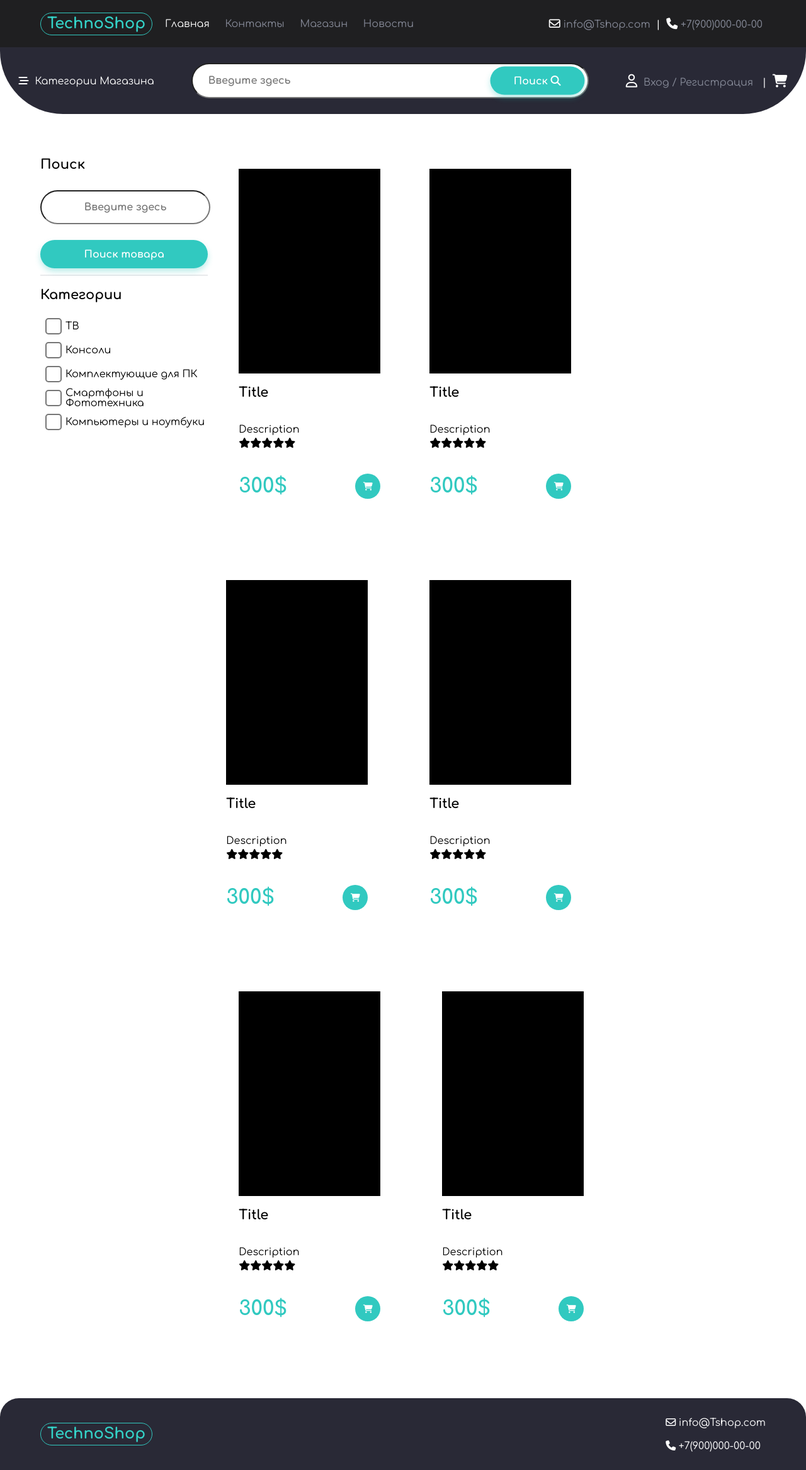
After one commit to Reset05/123, a PHP site: page /pages/shop.html in a window 1280 px wide. The commit adds this page. Shown: the whole page at 63% size. Run offline with PHP 8.4, Linux system fonts and the light colour scheme; some libraries are stand-ins or nearby versions.

Commit message:
create shop.html

```diff
--- /dev/null
+++ b/pages/shop.html
@@ -0,0 +1,246 @@
+<!DOCTYPE html>
+<html lang="ru">
+<head>
+    <meta charset="UTF-8">
+    <meta http-equiv="X-UA-Compatible" content="IE=edge">
+    <meta name="viewport" content="width=device-width, initial-scale=1.0">
+    <link rel="preconnect" href="https://fonts.googleapis.com">
+    <link rel="preconnect" href="https://fonts.gstatic.com" crossorigin>
+    <link href="https://fonts.googleapis.com/css2?family=Comfortaa:wght@300;400;500;600;700&display=swap" rel="stylesheet">
+    <link rel="stylesheet" href="/style/style.css">
+    <link rel="stylesheet" href="/style/reset.css">
+    <title>TechnoShop</title>
+</head>
+<body>
+
+    <section class="menu">
+        <!-- Меню с ссылками на разделы сайта -->
+        <div class="container container__menu">
+
+            <div class="logo__category">
+                <div class="logo">
+                    <a href="/index.html"><h2 class="logo__text">TechnoShop</h2></a>
+                </div>
+                <div class="category__menu">
+                    <a class="link__menu" href="">Главная</a>
+                    <a class="link__menu" href="">Контакты</a>
+                    <a class="link__menu" href="">Магазин</a>
+                    <a class="link__menu" href="">Новости</a>
+                </div>
+            </div>
+
+            <div class="info">
+                <p class="info__text"><span><i class="fa-regular fa-envelope"></i> info@Tshop.com</span> | <span><i class="fa-solid fa-phone"></i> +7(900)000-00-00 </span></p>
+            </div>
+        </div>
+
+        <!-- Меню с поиском -->
+        <div class="container container__search">
+
+            <div class="shop__category">
+                <a class="link__sc" href=""><i class="fa-solid fa-bars-staggered"></i>Категории Магазина</a>
+            </div>
+
+           <div class="form">
+                <form action="">
+                    <input class="inp__search" type="text" name="" id="" placeholder="Введите здесь">
+                    <button class="inp__submit" type="submit">Поиск <i class="fa-solid fa-magnifying-glass"></i></button>
+                </form>
+           </div>
+
+           <div class="login__cart">
+                <a class="link__login" href=""><i class="fa-regular fa-user"></i> <span class="login__text">Вход / Регистрация</span></a>
+                <span> |  </span>
+                <a class="link__cart" href=""><i class="fa-solid fa-cart-shopping"></i></a>
+           </div>
+
+        </div>
+    </section>
+
+<main>
+    <section>
+        <div class="container container__shop">
+            <div class="filter">
+                <h3>Поиск</h3>
+                <div class="search">
+                    <form action="">
+                        <input class="inp__search__filter" type="text" name="" id="" placeholder="Введите здесь">
+                        <button class="inp__submit__filter" type="submit">Поиск товара</button>
+                    </form>
+                </div>
+                <h3>Категории</h3>
+                <div class="category__filter">
+                    <div class="category">
+                        <input type="checkbox" name="" id=""> <label for="">ТВ</label>
+                    </div>
+                    <div class="category">
+                        <input type="checkbox" name="" id=""> <label for="">Консоли</label>
+                    </div>
+                    <div class="category">
+                        <input type="checkbox" name="" id=""> <label for="">Комплектующие для ПК</label>
+                    </div>
+                    <div class="category">
+                        <input type="checkbox" name="" id=""> <label for="">Смартфоны и Фототехника</label>
+                    </div>
+                    <div class="category">
+                        <input type="checkbox" name="" id=""> <label for="">Компьютеры и ноутбуки</label>
+                    </div>
+                </div>
+            </div>
+            <div class="products">
+                <div class="block__products">
+
+                    <div class="card__border card__filter">
+                        <div class="card">
+                            <div class="img__card">
+                                <img src="" alt="">
+                            </div>
+                            <div class="block__title">
+                                <h3>Title</h3>
+                            </div>
+                            <div class="block__desc">
+                                <p>Description</p>
+                            </div>
+                            <div class="block__score">
+                                <i class="fa-solid fa-star"></i><i class="fa-solid fa-star"></i><i class="fa-solid fa-star"></i><i class="fa-solid fa-star"></i><i class="fa-solid fa-star"></i>
+                            </div>
+                            <div class="block__curr">
+                                <p class="price">300$</p>
+                                <button class="btn__buy"><i class="fa-solid fa-cart-shopping"></i></button>
+                            </div>
+                        </div>
+                    </div>
+
+                    <div class="card__border">
+                        <div class="card">
+                            <div class="img__card">
+                                <img src="" alt="">
+                            </div>
+                            <div class="block__title">
+                                <h3>Title</h3>
+                            </div>
+                            <div class="block__desc">
+                                <p>Description</p>
+                            </div>
+                            <div class="block__score">
+                                <i class="fa-solid fa-star"></i><i class="fa-solid fa-star"></i><i class="fa-solid fa-star"></i><i class="fa-solid fa-star"></i><i class="fa-solid fa-star"></i>
+                            </div>
+                            <div class="block__curr">
+                                <p class="price">300$</p>
+                                <button class="btn__buy"><i class="fa-solid fa-cart-shopping"></i></button>
+                            </div>
+                        </div>
+                    </div>
+
+                    <div class="card__border">
+                        <div class="card">
+                            <div class="img__card">
+                                <img src="" alt="">
+                            </div>
+                            <div class="block__title">
+                                <h3>Title</h3>
+                            </div>
+                            <div class="block__desc">
+                                <p>Description</p>
+                            </div>
+                            <div class="block__score">
+                                <i class="fa-solid fa-star"></i><i class="fa-solid fa-star"></i><i class="fa-solid fa-star"></i><i class="fa-solid fa-star"></i><i class="fa-solid fa-star"></i>
+                            </div>
+                            <div class="block__curr">
+                                <p class="price">300$</p>
+                                <button class="btn__buy"><i class="fa-solid fa-cart-shopping"></i></button>
+                            </div>
+                        </div>
+                    </div>
+
+                    <div class="card__border card__filter">
+                        <div class="card">
+                            <div class="img__card">
+                                <img src="" alt="">
+                            </div>
+                            <div class="block__title">
+                                <h3>Title</h3>
+                            </div>
+                            <div class="block__desc">
+                                <p>Description</p>
+                            </div>
+                            <div class="block__score">
+                                <i class="fa-solid fa-star"></i><i class="fa-solid fa-star"></i><i class="fa-solid fa-star"></i><i class="fa-solid fa-star"></i><i class="fa-solid fa-star"></i>
+                            </div>
+                            <div class="block__curr">
+                                <p class="price">300$</p>
+                                <button class="btn__buy"><i class="fa-solid fa-cart-shopping"></i></button>
+                            </div>
+                        </div>
+                    </div>
+
+                    <div class="card__border card__filter">
+                        <div class="card">
+                            <div class="img__card">
+                                <img src="" alt="">
+                            </div>
+                            <div class="block__title">
+                                <h3>Title</h3>
+                            </div>
+                            <div class="block__desc">
+                                <p>Description</p>
+                            </div>
+                            <div class="block__score">
+                                <i class="fa-solid fa-star"></i><i class="fa-solid fa-star"></i><i class="fa-solid fa-star"></i><i class="fa-solid fa-star"></i><i class="fa-solid fa-star"></i>
+                            </div>
+                            <div class="block__curr">
+                                <p class="price">300$</p>
+                                <button class="btn__buy"><i class="fa-solid fa-cart-shopping"></i></button>
+                            </div>
+                        </div>
+                    </div>
+
+                    <div class="card__border card__filter">
+                        <div class="card">
+                            <div class="img__card">
+                                <img src="" alt="">
+                            </div>
+                            <div class="block__title">
+                                <h3>Title</h3>
+                            </div>
+                            <div class="block__desc">
+                                <p>Description</p>
+                            </div>
+                            <div class="block__score">
+                                <i class="fa-solid fa-star"></i><i class="fa-solid fa-star"></i><i class="fa-solid fa-star"></i><i class="fa-solid fa-star"></i><i class="fa-solid fa-star"></i>
+                            </div>
+                            <div class="block__curr">
+                                <p class="price">300$</p>
+                                <button class="btn__buy"><i class="fa-solid fa-cart-shopping"></i></button>
+                            </div>
+                        </div>
+                    </div>
+
+                </div>
+            </div>
+        </div>
+    </section>
+</main>
+
+<footer>
+
+    <!-- Контакты -->
+    <div class="container container__contact">
+        <div class="logo">
+            <a href="/index.html"><h2 class="logo__text">TechnoShop</h2></a>
+        </div>
+        <div class="contacts">
+            <span><i class="fa-regular fa-envelope"></i> info@Tshop.com</span>
+            <span><i class="fa-solid fa-phone"></i> +7(900)000-00-00 </span>
+        </div>
+    </div>
+
+</footer>
+
+
+
+    <!-- font awesome -->
+    <script src="https://kit.fontawesome.com/e841cfff06.js" crossorigin="anonymous"></script>
+
+</body>
+</html>
--- a/style/style.css
+++ b/style/style.css
@@ -113,6 +113,8 @@
     font-weight: 800;
     font-size: 16px;
     cursor: pointer;
+    color: #fff;
+    box-shadow: 0 5px 10px #21c0b74d;
 }
 
 .login__text{
@@ -206,13 +208,13 @@
 }
 
 .card__border{
-    width: 22%;
+    border: 4px solid #fff;
+    padding: 0px 25px;
     margin-right: 20px;
     height: 625px;
     display: flex;
     align-items: center;
     justify-content: center;
-    border: 4px solid #fff;
     border-radius: 18px;
     transition: 0.3s;
 }
@@ -401,3 +403,84 @@
     display: flex;
     flex-direction: column;
 }
+
+/* Filter */
+
+.container__shop{
+    padding: 50px 5%;
+    display: flex;
+}
+
+.filter{
+    width: 49%;
+}
+
+.inp__search__filter{
+    width: 100%;
+    height: 50px;
+    border-radius: 50px;
+    font-family: 'Comfortaa', cursive !important;
+    font-weight: 800;
+    font-size: 16px;
+    outline: none;
+    text-align: center;
+    padding: 0 !important;
+}
+
+.inp__submit__filter{
+    width: 100%;
+    border-radius: 50px;
+    height: 45px;
+    background: var(--primary-color);
+    border: none;
+    font-family: 'Comfortaa', cursive !important;
+    font-weight: 800;
+    font-size: 16px;
+    cursor: pointer;
+    margin-top: 25px;
+    color: #fff;
+    box-shadow: 0 5px 10px #21c0b74d;
+}
+
+.filter h3{
+    margin: 20px 0;
+    font-size: 21px;
+}
+
+.search{
+    border-bottom: 2px solid var(--light-grey);
+    padding: 10px 0;
+}
+
+.category__filter{
+    display: flex;
+    flex-direction: column;
+}
+
+.category input{
+    zoom: 2;
+}
+
+.category{
+    display: flex;
+    align-items: center;
+}
+
+.card__border__filter{
+    margin-left: 25px;
+    border: 4px solid #fff;
+    padding: 10px;
+}
+
+.card__border__filter:hover{
+    border: 4px solid var(--primary-color);
+}
+
+.card__filter{
+    margin-left: 20px;
+}
+
+.block__products{
+    display: flex;
+    flex-wrap: wrap;
+}
```
